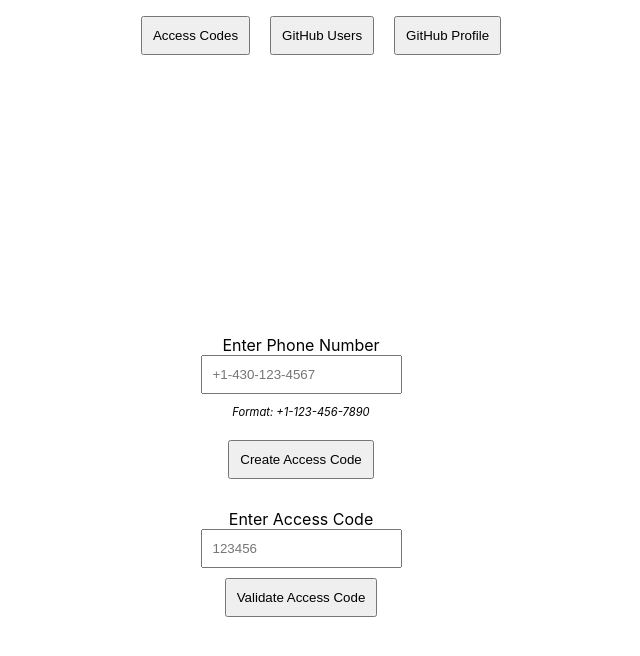
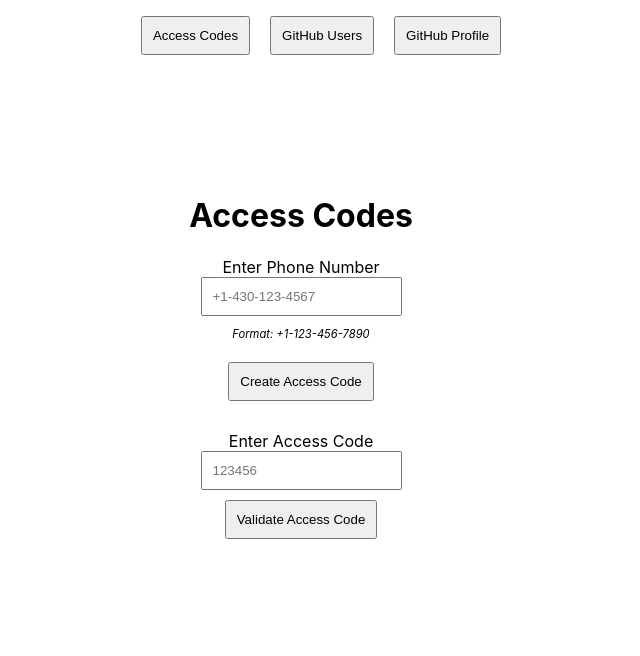
Before and after one commit to TracK92/React_Front_End, a React (Create React App) app: page / in a window 1280 px wide. Shown: the top 656 px of the page, without its empty margins (339-979 px from the left). Built offline with nearby package versions, Linux system fonts and the light colour scheme; the HTML template or start-up script is replaced by a standard one.

Commit message:
Fix styling and naming issues

```diff
--- a/src/App.js
+++ b/src/App.js
@@ -1,7 +1,7 @@
 import React from "react";
 import { BrowserRouter as Router, Routes, Route } from "react-router-dom";
 
-import Form from "./Components/Form/Form";
+import AccessCodes from "./Components/AccessCodes/AccessCodes";
 import GitHubUsers from "./Components/GitHubUsers/GitHubUsers";
 import Profile from "./Components/GitHubUsers/Profile";
 import Navbar from "./Components/Navigation/Navbar";
@@ -11,7 +11,7 @@ const App = () => {
     <Router>
       <Navbar />
       <Routes>
-        <Route path="/" element={<Form />} />
+        <Route path="/" element={<AccessCodes />} />
         <Route path="/users" element={<GitHubUsers />} />
         <Route path="/profile" element={<Profile />} />
       </Routes>
--- a/src/Components/Form/Form.js
+++ b/src/Components/AccessCodes/AccessCodes.js
@@ -3,7 +3,7 @@ import axios from "axios";
 
 import "./form.css";
 
-const Form = () => {
+const AccessCodes = () => {
   const [phoneNumber, setPhoneNumber] = React.useState("");
 
   const [accessCode, setAccessCode] = React.useState("");
@@ -58,6 +58,7 @@ const Form = () => {
 
   return (
     <form className="codes_form">
+      <h1>Access Codes</h1>
       {/* phone number */}
       <label htmlFor="phone_number">Enter Phone Number</label>
       <input
@@ -96,4 +97,4 @@ const Form = () => {
   );
 };
 
-export default Form;
+export default AccessCodes;
--- a/src/Components/Form/form.css
+++ b/src/Components/AccessCodes/form.css
@@ -1,5 +1,6 @@
 .codes_form {
-  height: 100vh;
+  /* height: 100vh; */
+  margin-top: 100px;
   padding: 20px;
   display: flex;
   flex-direction: column;
--- a/src/Components/GitHubUsers/GitHubUsers.js
+++ b/src/Components/GitHubUsers/GitHubUsers.js
@@ -1,5 +1,7 @@
 import React, { useState } from "react";
 import axios from "axios";
+
+import "../AccessCodes/form.css"
 
 const GitHubUsers = () => {
   const [users, setUsers] = useState([]);
@@ -41,7 +43,7 @@ const GitHubUsers = () => {
 
   return (
     <div>
-      <h1 style={{textAlign: "center"}}>GitHub Users</h1>
+      <h1 style={{textAlign: "center", marginTop: "100px"}}>GitHub Users</h1>
       <form className="user_form">
         <div>
           <input
--- a/src/Components/GitHubUsers/Profile.js
+++ b/src/Components/GitHubUsers/Profile.js
@@ -18,7 +18,7 @@ const Profile = () => {
 
   return (
     <div>
-      <h1>GitHub Profile</h1>
+      <h1 style={{textAlign: "center", marginTop: "100px"}}>GitHub Profile</h1>
       <form className="user_form" onSubmit={findGithubProfile}>
         <div>
           <input
@@ -66,7 +66,7 @@ const Profile = () => {
           </tbody>
         </table>
       ) : (
-        <p className="found">Enter a valid username</p>
+        <p className="found">Enter a valid ID</p>
       )}
     </div>
   );
```
